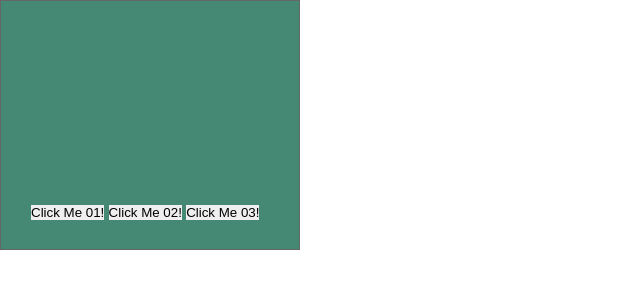
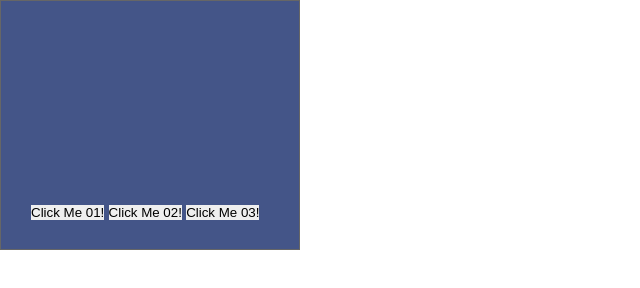
Before and after one commit to MyrddinEmrys/300x250, a plain HTML site: page index.html in a window 1280 px wide. Shown: the whole page, without its empty margins (0-640 px from the left). Drawn offline with Linux system fonts and the light colour scheme.

Commit message:
changed background color = #445588 (blue)

```diff
--- a/css/elements.css
+++ b/css/elements.css
@@ -38,7 +38,7 @@
     top: 0;
     width: 300px;
     height: 250px;
-    background-color: #458975;
+    background-color: #445588;
 
     -webkit-transform: scale(1.2);
     -moz-transform: scale(1.2);
```
